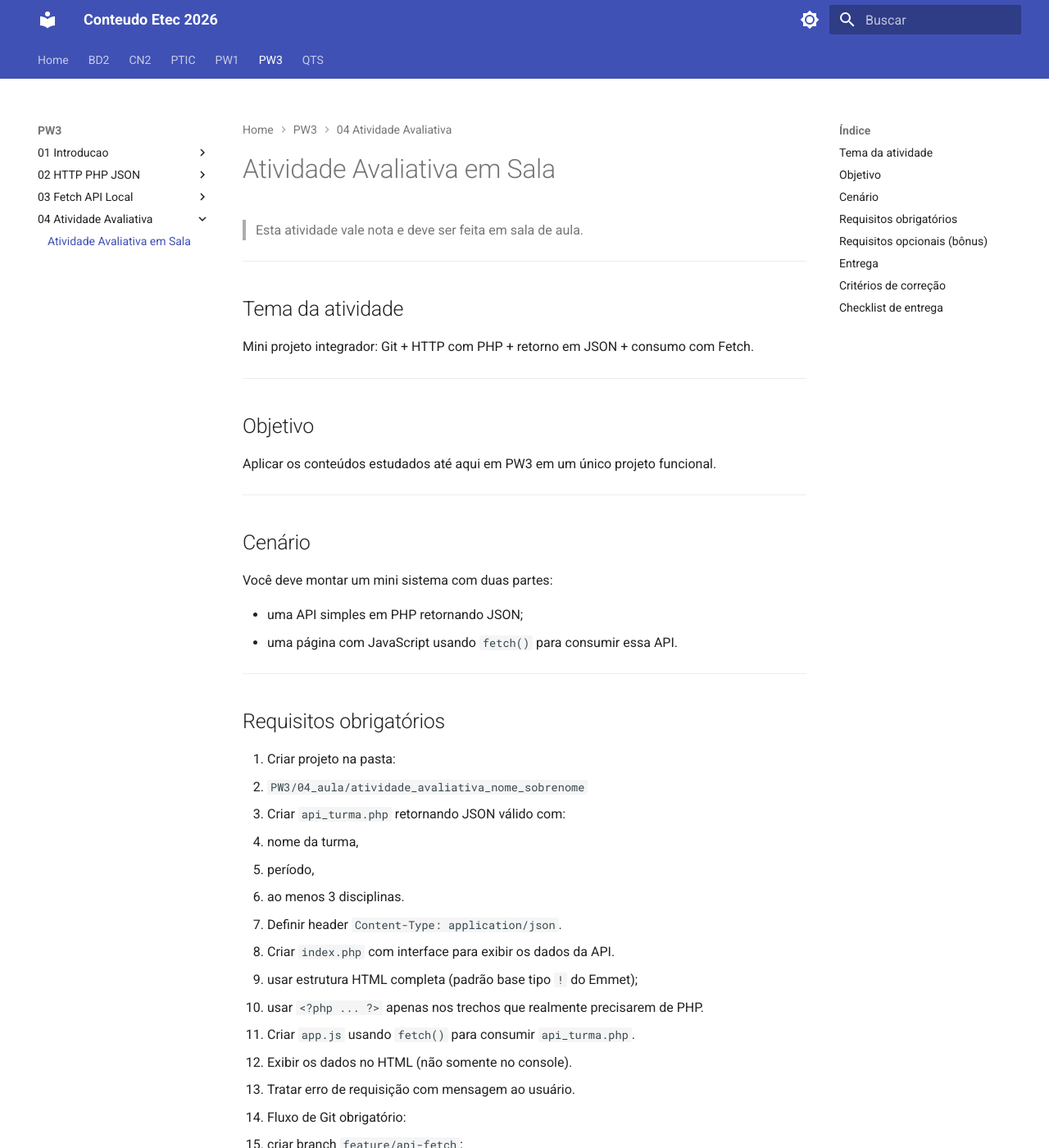
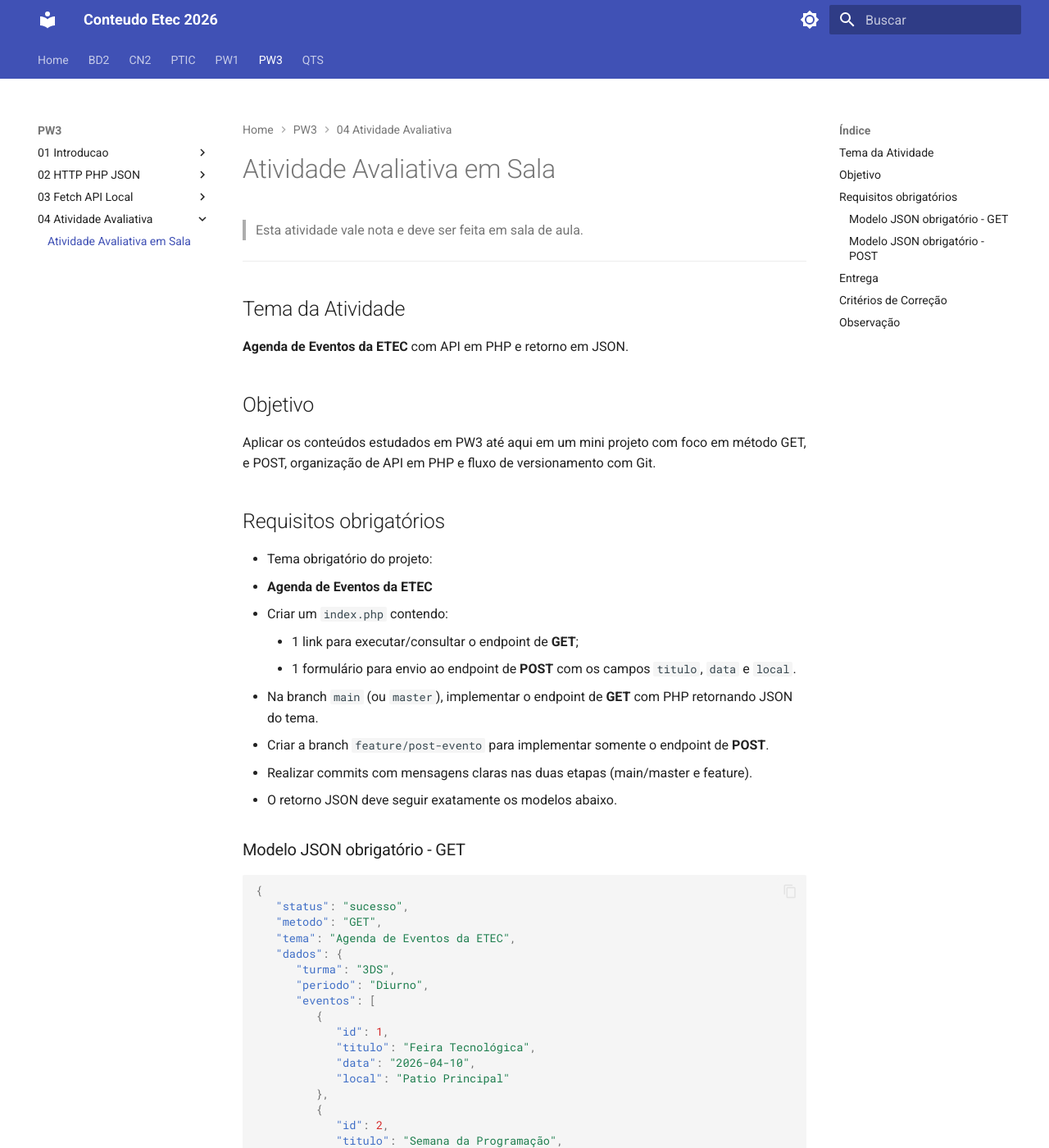
Before and after one commit to i-davies/Conteudo-Etec-2026, an MkDocs documentation site: the page built from docs/PW3/04_Atividade_Avaliativa/01_Atividade_Avaliativa.md, in a window 1280 px wide and 1400 px high. Shown: the whole window at 82% size. Built offline with MkDocs 1.6.1 and Material for MkDocs 9.7.7, drawn with Linux system fonts in a browser that asks for light colours; some of the changed text lies outside the part shown.

Commit message:
wip: Atividade PW3

````diff
--- a/docs/PW3/04_Atividade_Avaliativa/01_Atividade_Avaliativa.md
+++ b/docs/PW3/04_Atividade_Avaliativa/01_Atividade_Avaliativa.md
@@ -4,83 +4,97 @@
 
 ---
 
-## Tema da atividade
+## Tema da Atividade
 
-Mini projeto integrador: Git + HTTP com PHP + retorno em JSON + consumo com Fetch.
-
----
+**Agenda de Eventos da ETEC** com API em PHP e retorno em JSON.
 
 ## Objetivo
 
-Aplicar os conteúdos estudados até aqui em PW3 em um único projeto funcional.
-
----
-
-## Cenário
-
-Você deve montar um mini sistema com duas partes:
-
-- uma API simples em PHP retornando JSON;
-- uma página com JavaScript usando `fetch()` para consumir essa API.
-
----
+Aplicar os conteúdos estudados em PW3 até aqui em um mini projeto com foco em método GET, e POST, organização de API em PHP e fluxo de versionamento com Git.
 
 ## Requisitos obrigatórios
 
-1. Criar projeto na pasta:
-   - `PW3/04_aula/atividade_avaliativa_nome_sobrenome`
-2. Criar `api_turma.php` retornando JSON válido com:
-   - nome da turma,
-   - período,
-   - ao menos 3 disciplinas.
-3. Definir header `Content-Type: application/json`.
-4. Criar `index.php` com interface para exibir os dados da API.
-   - usar estrutura HTML completa (padrão base tipo `!` do Emmet);
-   - usar `<?php ... ?>` apenas nos trechos que realmente precisarem de PHP.
-5. Criar `app.js` usando `fetch()` para consumir `api_turma.php`.
-6. Exibir os dados no HTML (não somente no console).
-7. Tratar erro de requisição com mensagem ao usuário.
-8. Fluxo de Git obrigatório:
-   - criar branch `feature/api-fetch`;
-   - realizar pelo menos 3 commits com mensagens claras;
-   - fazer merge na `main`.
----
+- Tema obrigatório do projeto:
+   - **Agenda de Eventos da ETEC**
+- Criar um `index.php` contendo:
+      - 1 link para executar/consultar o endpoint de **GET**;
+      - 1 formulário para envio ao endpoint de **POST** com os campos `titulo`, `data` e `local`.
+- Na branch `main` (ou `master`), implementar o endpoint de **GET** com PHP retornando JSON do tema.
+- Criar a branch `feature/post-evento` para implementar somente o endpoint de **POST**.
+- Realizar commits com mensagens claras nas duas etapas (main/master e feature).
+- O retorno JSON deve seguir exatamente os modelos abaixo.
 
-## Requisitos opcionais (bônus)
+### Modelo JSON obrigatório - GET
 
-- Adicionar filtro por parâmetro na API (`?disciplina=...`).
-- Exibir status HTTP na tela.
-- Melhorar visual com CSS.
+```json
+{
+   "status": "sucesso",
+   "metodo": "GET",
+   "tema": "Agenda de Eventos da ETEC",
+   "dados": {
+      "turma": "3DS",
+      "periodo": "Diurno",
+      "eventos": [
+         {
+            "id": 1,
+            "titulo": "Feira Tecnológica",
+            "data": "2026-04-10",
+            "local": "Patio Principal"
+         },
+         {
+            "id": 2,
+            "titulo": "Semana da Programação",
+            "data": "2026-05-18",
+            "local": "Laboratório 2"
+         },
+         {
+            "id": 3,
+            "titulo": "Mostra de TCC",
+            "data": "2026-06-22",
+            "local": "Auditório"
+         }
+      ]
+   }
+}
+```
+
+### Modelo JSON obrigatório - POST
+
+```json
+{
+   "status": "sucesso",
+   "metodo": "POST",
+   "tema": "Agenda de Eventos da ETEC",
+   "mensagem": "Evento cadastrado com sucesso.",
+   "evento": {
+      "id": 4,
+      "titulo": "Nome do evento recebido",
+      "data": "data recebida",
+      "local": "Local recebido"
+   }
+}
+```
 
 ---
 
 ## Entrega
 
-Entregar:
-
-- pasta do projeto com `index.php`, `api_turma.php`, `app.js` e opcionais;
-- histórico Git com branch, commits e merge;
-- link do repositório no GitHub.
+- Pasta do projeto com os arquivos PHP do GET e do POST.
+- Histórico Git com branch, commits e merge conforme solicitado.
+- Dentro do link da disciplina no Google Classroom, localizar a atividade para envio:
+      - [Link da atividade](https://classroom.google.com/c/Nzk2Nzk3MTczNTkz?cjc=7hmikw5f)
+- Na entrega, informar o nome completo.
+- Na entrega, incluir o link do repositório no GitHub.
 
 ---
 
-## Critérios de correção
+## Critérios de Correção
 
-- 3,0 pts: API PHP em JSON funcionando corretamente.
-- 3,0 pts: consumo com `fetch()` e exibição em tela.
-- 2,0 pts: tratamento de erro e organização do código.
-- 2,0 pts: uso correto de Git (branch + commits + merge).
+- 3,0 pts: endpoint GET funcionando na main/master com retorno JSON no formato solicitado.
+- 3,0 pts: endpoint POST funcionando na branch feature com retorno JSON no formato solicitado.
+- 2,0 pts: organização e clareza do código PHP.
+- 2,0 pts: uso correto de Git (branch, commits e merge).
 
-Bônus até +1,0:
+## Observação
 
-- implementação de itens opcionais com qualidade.
-
----
-
-## Checklist de entrega
-
-- [ ] API PHP retorna JSON válido.
-- [ ] `index.php` e `app.js` funcionam no Laragon.
-- [ ] Dados da API aparecem na tela.
-- [ ] Erros são tratados com mensagem.
-- [ ] Fluxo de Git concluído.
+O aluno deve manter exatamente as chaves e a estrutura dos JSONs obrigatórios de GET e POST apresentados nesta atividade.
````
